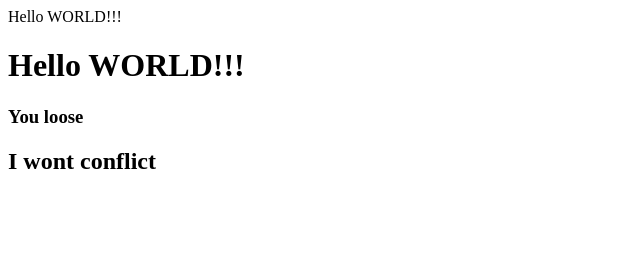
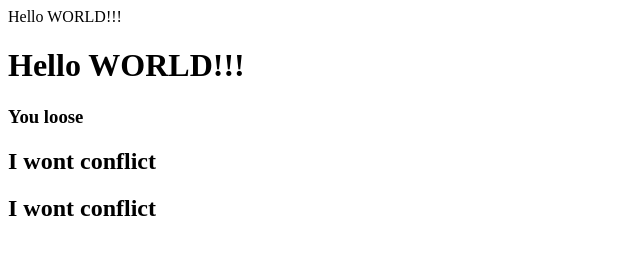
Before and after one commit to radkn/BubleShooter2D, a plain HTML site: page New folder/index.html in a window 1280 px wide. Shown: the whole page, without its empty margins (0-640 px from the left). Drawn offline with Linux system fonts and the light colour scheme.

Commit message:
just 1 change

```diff
--- a/New folder/index.html
+++ b/New folder/index.html
@@ -3,3 +3,5 @@ Hello WORLD!!!
 <h3>You loose</h3>
 
 <h2>I wont conflict</h2>
+
+<h2>I wont conflict</h2>
```
